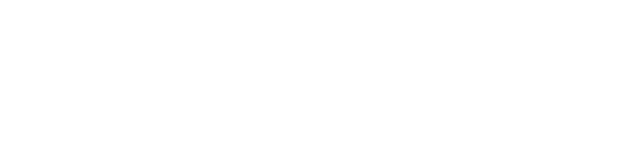
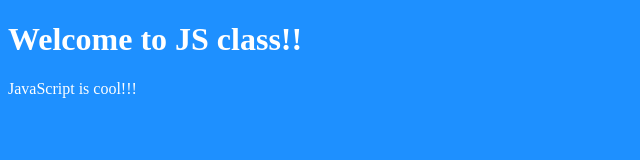
Before and after one commit to MilesAngels/javascript-practice, a plain HTML site: page index.html in a window 1280 px wide. Shown: the whole page, without its empty margins (0-640 px from the left). Drawn offline with Linux system fonts and the light colour scheme.

Commit message:
take home 1

```diff
--- a/css/style.css
+++ b/css/style.css
@@ -0,0 +1,8 @@
+body {
+    background-color: dodgerblue;
+    color: #FFF;
+}
+
+main{
+    width: 90%;
+}
--- a/index.html
+++ b/index.html
@@ -8,7 +8,10 @@
     <title>Add Script File</title>
 </head>
 <body>
-
+    <main>
+        <h1>Welcome to JS class!!</h1>
+        <p>JavaScript is cool!!!</p>
+    </main>
     <script src="./js/script.js"></script>
 </body>
 </html>
```
Also changed, not shown: js/script.js (+16 -0 lines).
